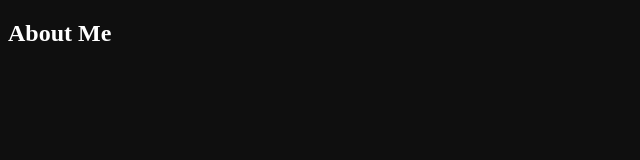
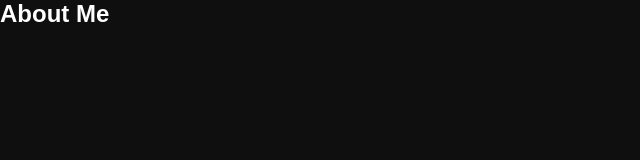
Before and after one commit to Adityarade/portfoilio-website, a plain HTML site: page about.html in a window 1280 px wide. Shown: the whole page, without its empty margins (0-640 px from the left). Drawn offline with Linux system fonts and the light colour scheme.

Commit message:
Update style.css

```diff
--- a/style.css
+++ b/style.css
@@ -1,12 +1,4 @@
-<!DOCTYPE html>
-<html lang="en">
-<head>
-  <meta charset="UTF-8" />
-  <meta name="viewport" content="width=device-width, initial-scale=1.0" />
-  <title>Portfolio</title>
-  <link rel="stylesheet" href="https://cdnjs.cloudflare.com/ajax/libs/font-awesome/6.4.0/css/all.min.css" integrity="sha512-p+U8Y8rCJ6h8A4l8P8wGZj4eO2U+DUUg+i43CvzG/BBvKSkX1nI/nLB82xGAc/E9hj8+uy+Tg3qvJ1Z3z9Fd9A==" crossorigin="anonymous" referrerpolicy="no-referrer" />
-  <style>
-    * {
+ * {
       margin: 0;
       padding: 0;
       box-sizing: border-box;
```
